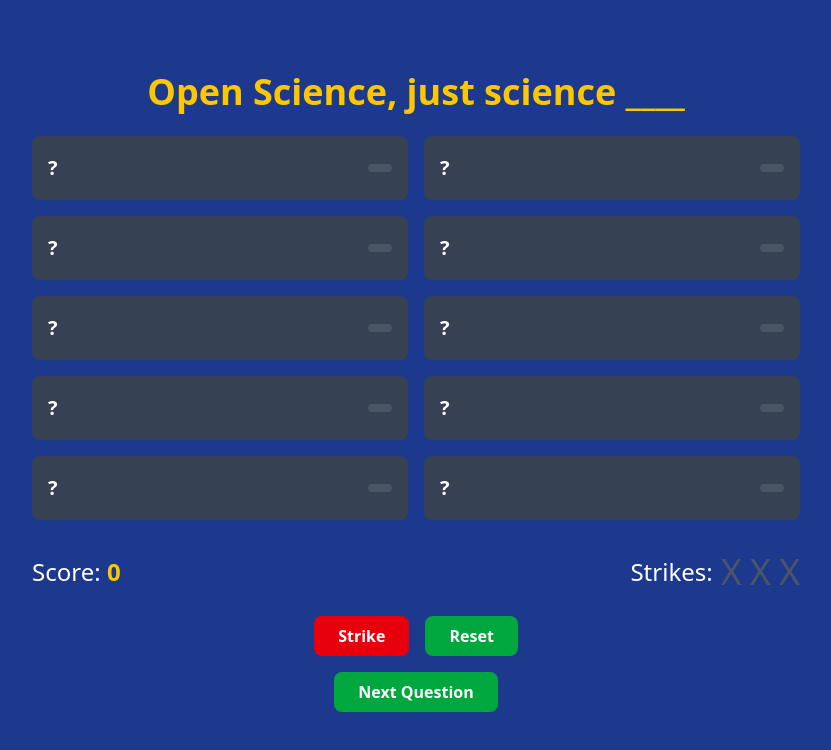
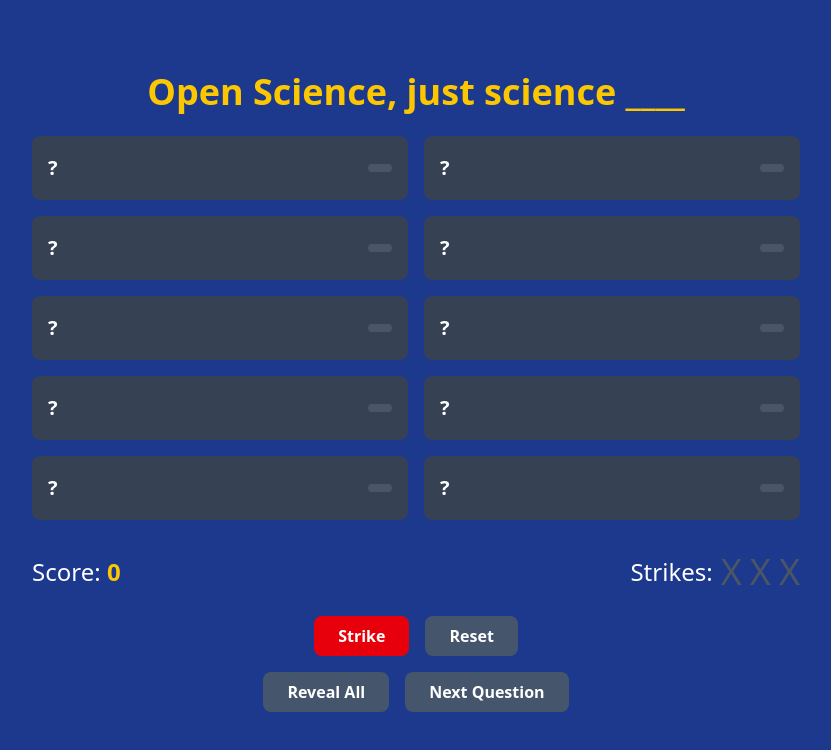
Before and after one commit to nsunami/survey-says-open-science, a React (Vite) app: page / in a window 1280 px wide. Shown: the top 750 px of the page, without its empty margins (224-1055 px from the left). Built offline with nearby package versions, Linux system fonts and the light colour scheme.

Commit message:
fix: Reset answer choices when navigating to the next question

```diff
--- a/src/App.tsx
+++ b/src/App.tsx
@@ -2,26 +2,26 @@ import { useMemo, useState } from "react"
 import { questions } from "./data/sample-questions"
 
 function App() {
-  const [currentQuestion, setCurrentQuestion] = useState(0)
-  const [answers, setAnswers] = useState(questions[currentQuestion].choices)
+  const [currentQuestionId, setCurrentQuestionId] = useState(0)
+  const [answers, setAnswers] = useState(questions[currentQuestionId].choices)
   const [totalScore, setTotalScore] = useState(0)
   const [strikes, setStrikes] = useState(0)
 
   const title = useMemo(
-    () => questions[currentQuestion].text,
-    [currentQuestion]
+    () => questions[currentQuestionId].text,
+    [currentQuestionId]
   )
 
   const handleNextQuestion = () => {
-    setCurrentQuestion((current: number) => {
+    setStrikes(0)
+    setCurrentQuestionId((current: number) => {
       if (current >= questions.length - 1) {
-        setCurrentQuestion(0)
-        return 0
+        return current
       }
-      return current + 1
+      const nextQuestionId = current + 1
+      setAnswers(questions[nextQuestionId].choices)
+      return nextQuestionId
     })
-    setAnswers(questions[currentQuestion + 1].choices)
-    setStrikes(0)
   }
 
   const handleReveal = (id: number) => {
@@ -46,6 +46,18 @@ function App() {
     setAnswers(answers.map((answer) => ({ ...answer, revealed: false })))
     setTotalScore(0)
     setStrikes(0)
+  }
+
+  const revealAll = () => {
+    setAnswers(
+      answers.map((answer) => {
+        if (!answer.revealed) {
+          setTotalScore(totalScore + answer.points)
+          return { ...answer, revealed: true }
+        }
+        return answer
+      })
+    )
   }
 
   return (
@@ -102,21 +114,27 @@ function App() {
         <div className="flex justify-center space-x-4">
           <button
             onClick={handleStrike}
-            className="bg-red-600 hover:bg-red-700 px-6 py-2 rounded-lg font-bold"
+            className="bg-red-600 hover:bg-red-700 px-6 py-2 rounded-lg font-bold hover:cursor-pointer"
           >
             Strike
           </button>
           <button
             onClick={resetGame}
-            className="bg-green-600 hover:bg-green-700 px-6 py-2 rounded-lg font-bold"
+            className="bg-slate-600 hover:bg-slate-700 px-6 py-2 rounded-lg font-bold hover:cursor-pointer"
           >
             Reset
           </button>
         </div>
         <div className="flex justify-center space-x-4 my-4">
           <button
+            onClick={revealAll}
+            className="bg-slate-600 hover:bg-slate-700 px-6 py-2 rounded-lg font-bold hover:cursor-pointer"
+          >
+            Reveal All
+          </button>
+          <button
             onClick={handleNextQuestion}
-            className="bg-green-600 hover:bg-green-700 px-6 py-2 rounded-lg font-bold hover:cursor-pointer"
+            className="bg-slate-600 hover:bg-slate-700 px-6 py-2 rounded-lg font-bold hover:cursor-pointer"
           >
             Next Question
           </button>
```
